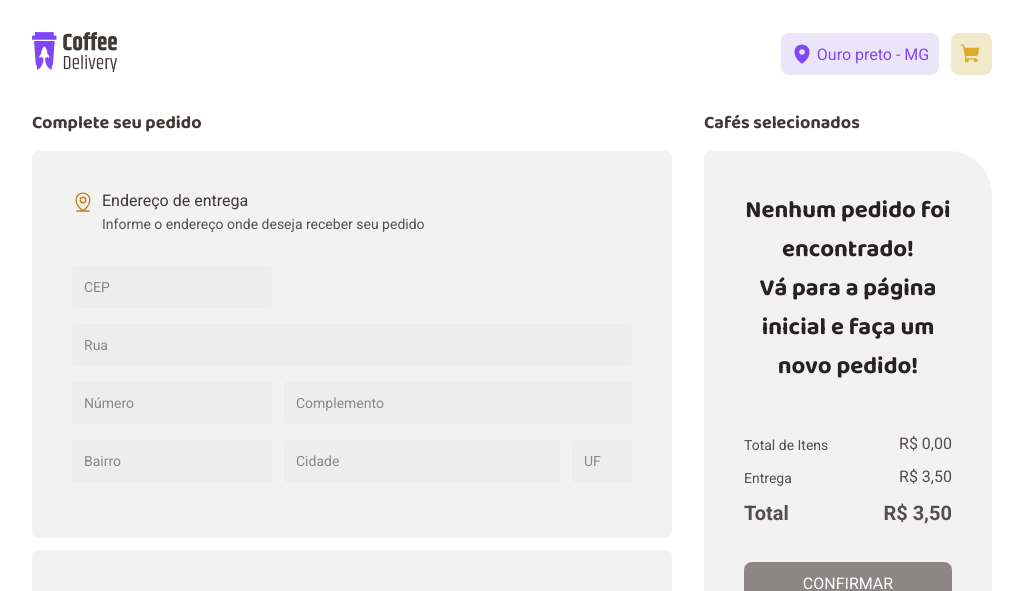
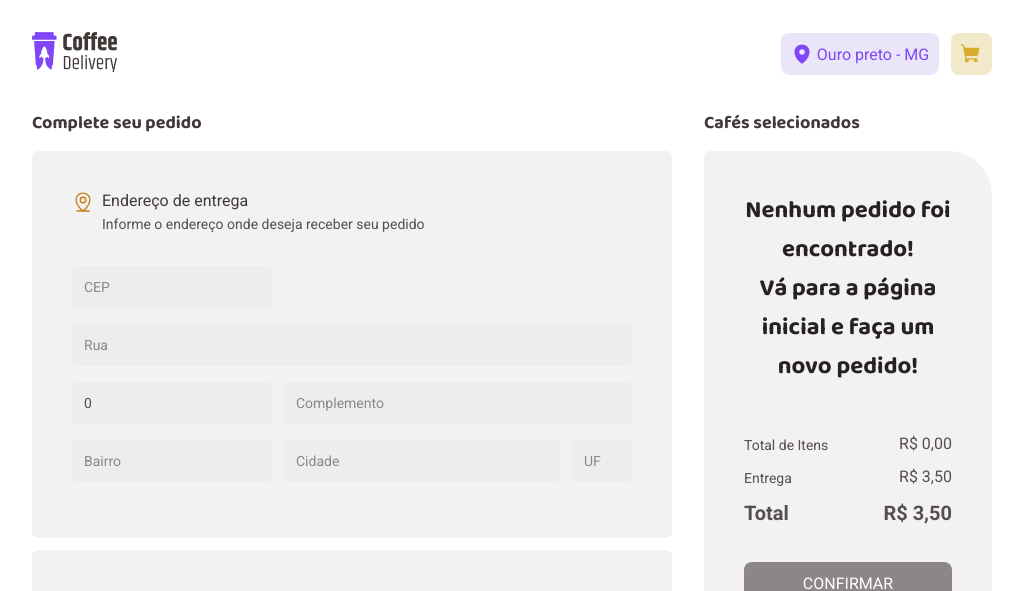
Before and after one commit to beefreguglia/coffeedelivery-new-ignite-challenge-02, a React (Vite) app: page /checkout in a window 1280 px wide. Shown: the top 591 px of the page, without its empty margins (128-1151 px from the left). Built offline with nearby package versions, Linux system fonts and the light colour scheme.

Commit message:
finishing cart

```diff
--- a/src/components/AddressCard/index.tsx
+++ b/src/components/AddressCard/index.tsx
@@ -24,19 +24,24 @@ export default function AddressCard() {
         </TitleContainer>
         <Text>Informe o endereço onde deseja receber seu pedido</Text>
         <InputDivider>
-          <Input placeholder="CEP" isMediumButton />
+          <Input placeholder="CEP" id="CEP" isMediumButton />
         </InputDivider>
         <InputDividerLarge>
-          <Input placeholder="Rua" />
+          <Input placeholder="Rua" id="street" />
         </InputDividerLarge>
         <DoubleInputDivider>
-          <Input placeholder="Número" isMediumButton />
-          <Input placeholder="Complemento" isOpcional />
+          <Input
+            id="number"
+            placeholder="Número"
+            isMediumButton
+            type="number"
+          />
+          <Input placeholder="Complemento" isOpcional id="complement" />
         </DoubleInputDivider>
         <TripleInputDivider>
-          <Input placeholder="Bairro" isMediumButton />
-          <Input placeholder="Cidade" />
-          <Input placeholder="UF" isSmallButton />
+          <Input placeholder="Bairro" id="neighborhood" isMediumButton />
+          <Input id="city" placeholder="Cidade" />
+          <Input id="UF" placeholder="UF" isSmallButton />
         </TripleInputDivider>
       </FormCard>
     </AddressCardContainer>
--- a/src/components/AddressCard/styles.ts
+++ b/src/components/AddressCard/styles.ts
@@ -2,7 +2,7 @@ import styled from 'styled-components'
 
 export const AddressCardContainer = styled.div``
 
-export const FormCard = styled.form`
+export const FormCard = styled.div`
   padding: 2.5rem;
   border-radius: 6px;
   background-color: ${({ theme }) => theme['grey-200']};
@@ -16,7 +16,7 @@ export const MainTitle = styled.h1`
   color: ${({ theme }) => theme['grey-800']};
 `
 
-export const CardTitle = styled.h2`
+export const CardTitle = styled.h3`
   font-size: 1rem;
   line-height: 130%;
   font-weight: 400;
--- a/src/components/Card/index.tsx
+++ b/src/components/Card/index.tsx
@@ -89,7 +89,6 @@ export default function Card({
     } else {
       toast.success('O café foi adicionado com sucesso ao seu carrinho!')
     }
-
     reset()
   }
 
--- a/src/components/CoffeeCheckoutCard/index.tsx
+++ b/src/components/CoffeeCheckoutCard/index.tsx
@@ -110,7 +110,7 @@ export default function CoffeeCheckoutCard({
           <Text>{name}</Text>
           <ButtonsContainer>
             <NumberInput id={image} />
-            <Button variant="grey" onClick={handleDeleteOrder}>
+            <Button variant="grey" onClick={handleDeleteOrder} type="button">
               <Trash size={16} />
               REMOVER
             </Button>
--- a/src/components/Input/index.tsx
+++ b/src/components/Input/index.tsx
@@ -1,10 +1,12 @@
 import { InputHTMLAttributes } from 'react'
+import { useFormContext } from 'react-hook-form'
 import { InputContainer, OptionalText, StyledInput } from './styles'
 
 interface InputProps extends InputHTMLAttributes<HTMLInputElement> {
   isMediumButton?: boolean
   isSmallButton?: boolean
   isOpcional?: boolean
+  id: string
 }
 
 export default function Input({
@@ -12,14 +14,21 @@ export default function Input({
   isSmallButton = false,
   isOpcional = false,
   value,
+  id,
   ...props
 }: InputProps) {
+  const { register } = useFormContext()
   return (
     <InputContainer
       isMediumButton={isMediumButton}
       isSmallButton={isSmallButton}
     >
-      <StyledInput {...props} />
+      <StyledInput
+        {...props}
+        {...register(id, {
+          valueAsNumber: props.type === 'number',
+        })}
+      />
       {isOpcional && value && <OptionalText>Opcional</OptionalText>}
     </InputContainer>
   )
--- a/src/components/NotFound/styles.ts
+++ b/src/components/NotFound/styles.ts
@@ -1,6 +1,6 @@
 import styled from 'styled-components'
 
-export const NotFoundContainer = styled.h1`
+export const NotFoundContainer = styled.div`
   display: flex;
   align-items: center;
   justify-content: center;
--- a/src/components/NumberInput/index.tsx
+++ b/src/components/NumberInput/index.tsx
@@ -35,10 +35,10 @@ export default function NumberInput({ id, ...rest }: NumberInputProps) {
       </DecrementButton>
       <Input
         type="number"
+        {...rest}
         {...register(id, {
           valueAsNumber: true,
         })}
-        {...rest}
       />
       <IncrementButton
         type="button"
--- a/src/components/PaymentCard/index.tsx
+++ b/src/components/PaymentCard/index.tsx
@@ -44,6 +44,7 @@ export default function PaymentCard() {
           variant="grey"
           isSelected={isCreditCard}
           onClick={handleCreditCard}
+          type="button"
         >
           <CreditCard size={16} />
           CARTÃO DE CRÉDITO
@@ -52,11 +53,17 @@ export default function PaymentCard() {
           variant="grey"
           isSelected={isDebitCard}
           onClick={handleDebitCard}
+          type="button"
         >
           <Bank size={16} />
           CARTÃO DE DÉBITO
         </Button>
-        <Button variant="grey" isSelected={isMoney} onClick={handleMoney}>
+        <Button
+          variant="grey"
+          isSelected={isMoney}
+          onClick={handleMoney}
+          type="button"
+        >
           <Money size={16} />
           DINHEIRO
         </Button>
--- a/src/components/SuccessBanner/index.tsx
+++ b/src/components/SuccessBanner/index.tsx
@@ -7,10 +7,13 @@ import {
   SuccessBannerContainer,
   Text,
 } from './styles'
+import { useContext } from 'react'
+import { OrderContext } from '../../contexts/OrderContext'
 
 const pins = ['MapPin', 'Timer', 'Dollar']
 
 export default function SuccessBanner() {
+  const { address, cardType } = useContext(OrderContext)
   return (
     <SuccessBannerBorder>
       <SuccessBannerContainer>
@@ -23,9 +26,12 @@ export default function SuccessBanner() {
                     <MapPin weight="fill" />
                   </ImageContainer>
                   <Text>
-                    Entrega em <span>Rua João Daniel Martinelli, 102</span>
+                    Entrega em{' '}
+                    <span>
+                      {address.street}, {address.number}
+                    </span>
                     <br />
-                    Farrapos - Porto Alegre, RS
+                    {address.neighborhood} - {address.city}, {address.uf}
                   </Text>
                 </Pin>
               )}
@@ -49,7 +55,11 @@ export default function SuccessBanner() {
                   <Text>
                     Pagamento na entrega
                     <br />
-                    <span>Cartão de Crédito</span>
+                    <span>
+                      {cardType === 'CREDIT' && 'Cartão de crédito'}
+                      {cardType === 'DEBIT' && 'Cartão de débito'}
+                      {cardType === 'MONEY' && 'Dinheiro'}
+                    </span>
                   </Text>
                 </Pin>
               )}
--- a/src/pages/Checkout/index.tsx
+++ b/src/pages/Checkout/index.tsx
@@ -7,30 +7,31 @@ import PaymentCard from '../../components/PaymentCard'
 import { CheckoutContainer, LeftContainer, RightContainer } from './styles'
 import { OrderContext } from '../../contexts/OrderContext'
 import { useContext, useEffect } from 'react'
+import { useNavigate } from 'react-router-dom'
 
 const confirmationOrderValidationSchema = zod.object({
-  Americano: zod.number(),
-  Arabe: zod.number(),
-  Capuccino: zod.number(),
-  CafeComLeite: zod.number(),
-  CafeGelado: zod.number(),
-  Cubano: zod.number(),
-  ChocolateQuente: zod.number(),
-  Expresso: zod.number(),
-  ExpressoCremoso: zod.number(),
-  Havaiano: zod.number(),
-  Irlandes: zod.number(),
-  Latte: zod.number(),
-  Macchiato: zod.number(),
-  Mochaccino: zod.number(),
-  CEP: zod.string(),
-  street: zod.string(),
-  number: zod.number(),
-  complement: zod.string(),
-  neighbourhood: zod.string(),
-  city: zod.string(),
-  UF: zod.string(),
-  card: zod.string(),
+  Americano: zod.number().optional(),
+  Arabe: zod.number().optional(),
+  Capuccino: zod.number().optional(),
+  CafeComLeite: zod.number().optional(),
+  CafeGelado: zod.number().optional(),
+  Cubano: zod.number().optional(),
+  ChocolateQuente: zod.number().optional(),
+  Expresso: zod.number().optional(),
+  ExpressoCremoso: zod.number().optional(),
+  Havaiano: zod.number().optional(),
+  Irlandes: zod.number().optional(),
+  Latte: zod.number().optional(),
+  Macchiato: zod.number().optional(),
+  Mochaccino: zod.number().optional(),
+  CEP: zod.string().min(1, 'Informe o CEP'),
+  street: zod.string().min(1, 'Informe a tarefa'),
+  number: zod.number().min(1, 'Informe o número'),
+  complement: zod.string().min(1, 'Informe a tarefa'),
+  neighborhood: zod.string().min(1, 'Informe a tarefa'),
+  city: zod.string().min(1, 'Informe a tarefa'),
+  UF: zod.string().min(1, 'Informe a tarefa'),
+  card: zod.string().min(1, 'Informe a tarefa'),
 })
 
 export type ConfirmationOrderFormData = zod.infer<
@@ -38,13 +39,14 @@ export type ConfirmationOrderFormData = zod.infer<
 >
 
 export default function Checkout() {
-  const { orders } = useContext(OrderContext)
-
+  const { orders, completeAddress, setCardType } = useContext(OrderContext)
+  const navigate = useNavigate()
   const confirmationOrderForm = useForm<ConfirmationOrderFormData>({
     resolver: zodResolver(confirmationOrderValidationSchema),
     defaultValues: {
+      Americano: 0,
+      Arabe: 0,
       Capuccino: 0,
-      Arabe: 0,
       CafeComLeite: 0,
       CafeGelado: 0,
       Cubano: 0,
@@ -55,21 +57,33 @@ export default function Checkout() {
       Irlandes: 0,
       Latte: 0,
       Macchiato: 0,
-      Americano: 0,
       Mochaccino: 0,
       CEP: '',
+      street: '',
+      number: 0,
+      complement: '',
+      neighborhood: '',
       city: '',
+      UF: '',
       card: 'CREDIT',
-      complement: '',
-      neighbourhood: '',
-      number: 0,
-      street: '',
-      UF: '',
     },
   })
   const { handleSubmit, setValue } = confirmationOrderForm
 
-  function handleConcludeOrder() {}
+  function handleConcludeOrder(data: ConfirmationOrderFormData) {
+    console.log('entrou')
+    completeAddress({
+      CEP: data.CEP,
+      city: data.city,
+      complement: data.complement,
+      neighborhood: data.neighborhood,
+      number: data.number,
+      street: data.street,
+      uf: data.UF,
+    })
+    setCardType(data.card)
+    navigate('/success')
+  }
 
   useEffect(() => {
     function handleValues() {
@@ -126,8 +140,8 @@ export default function Checkout() {
   }, [orders, setValue])
 
   return (
-    <FormProvider {...confirmationOrderForm}>
-      <CheckoutContainer onSubmit={handleSubmit(handleConcludeOrder)}>
+    <CheckoutContainer onSubmit={handleSubmit(handleConcludeOrder)}>
+      <FormProvider {...confirmationOrderForm}>
         <LeftContainer>
           <AddressCard />
           <PaymentCard />
@@ -135,7 +149,7 @@ export default function Checkout() {
         <RightContainer>
           <ConfirmationCard />
         </RightContainer>
-      </CheckoutContainer>
-    </FormProvider>
+      </FormProvider>
+    </CheckoutContainer>
   )
 }
```
Also changed, not shown: src/contexts/OrderContext.tsx (+29 -1 lines).
